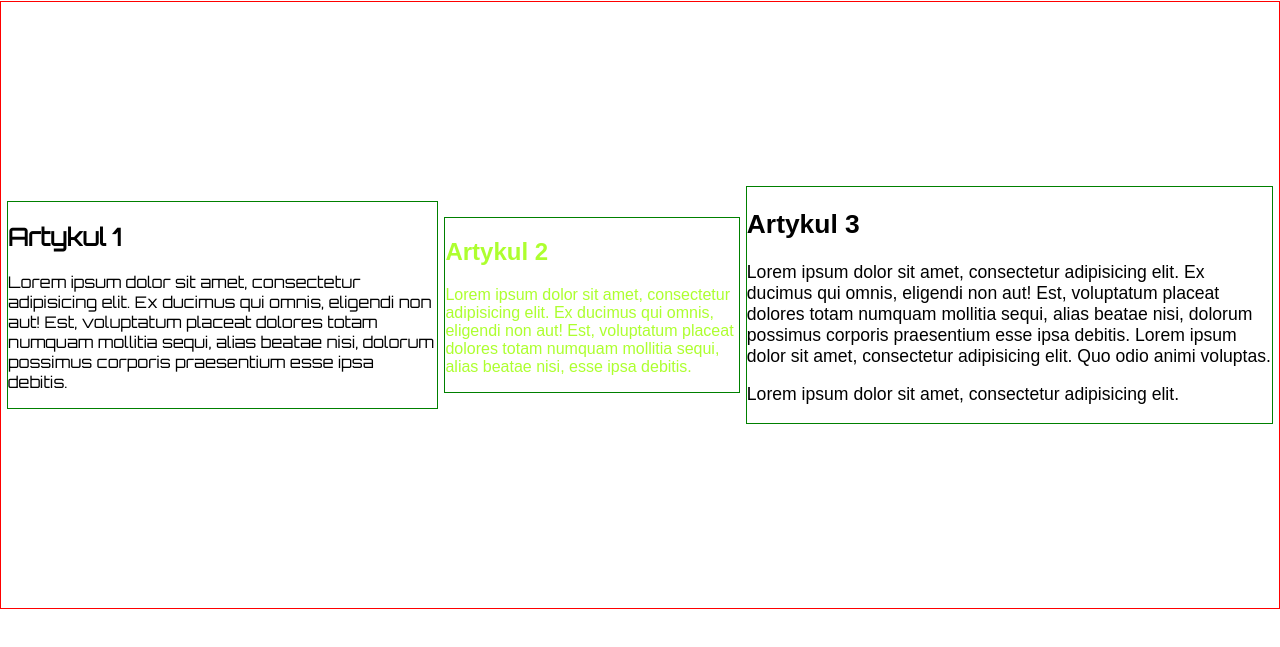
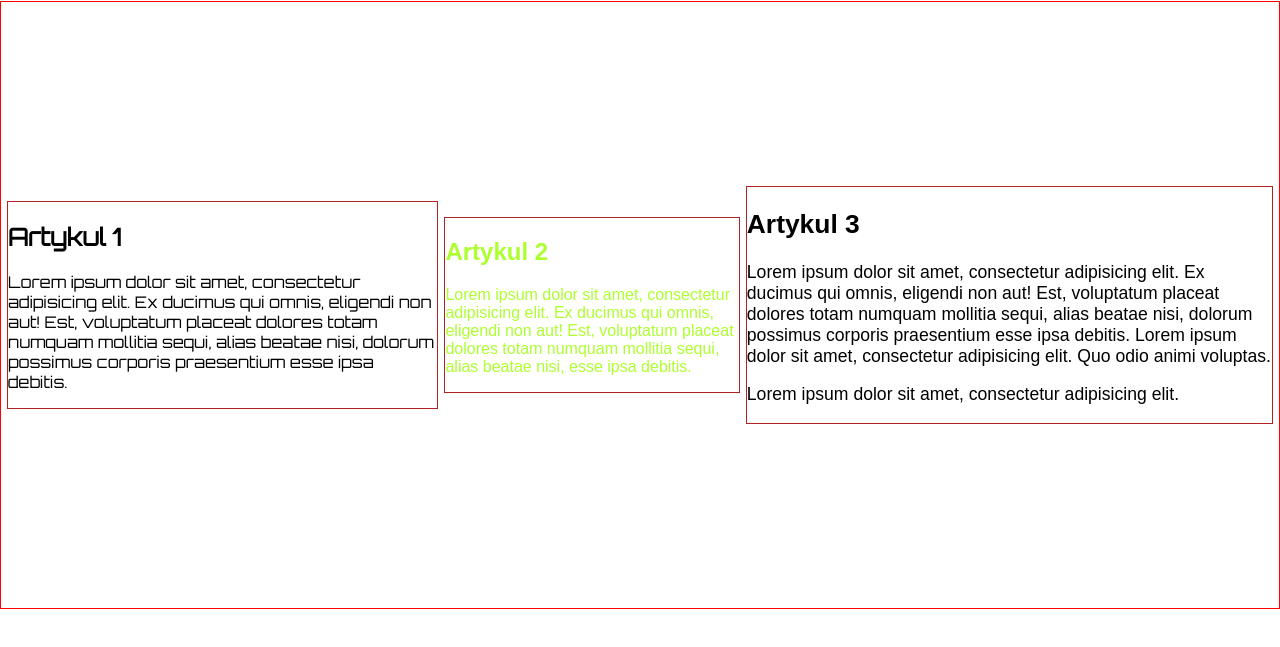
Before and after one commit to KrzysztofKor/pierwsze-repozytorium, a plain HTML site: page index.html in a window 1280 px wide. Shown: the part 79-726 px from the top of the page. Drawn offline with Linux system fonts and the light colour scheme.

```diff
--- a/style.css
+++ b/style.css
@@ -18,7 +18,7 @@
 }
 
 .flexbox-container div {
-    border: 1px solid green;
+    border: 1px solid firebrick;
     margin: 3px;
 
 }
```
Also changed, not shown: bratek4_300X300.jpg (added), mniszek_300x300.jpg (added).
